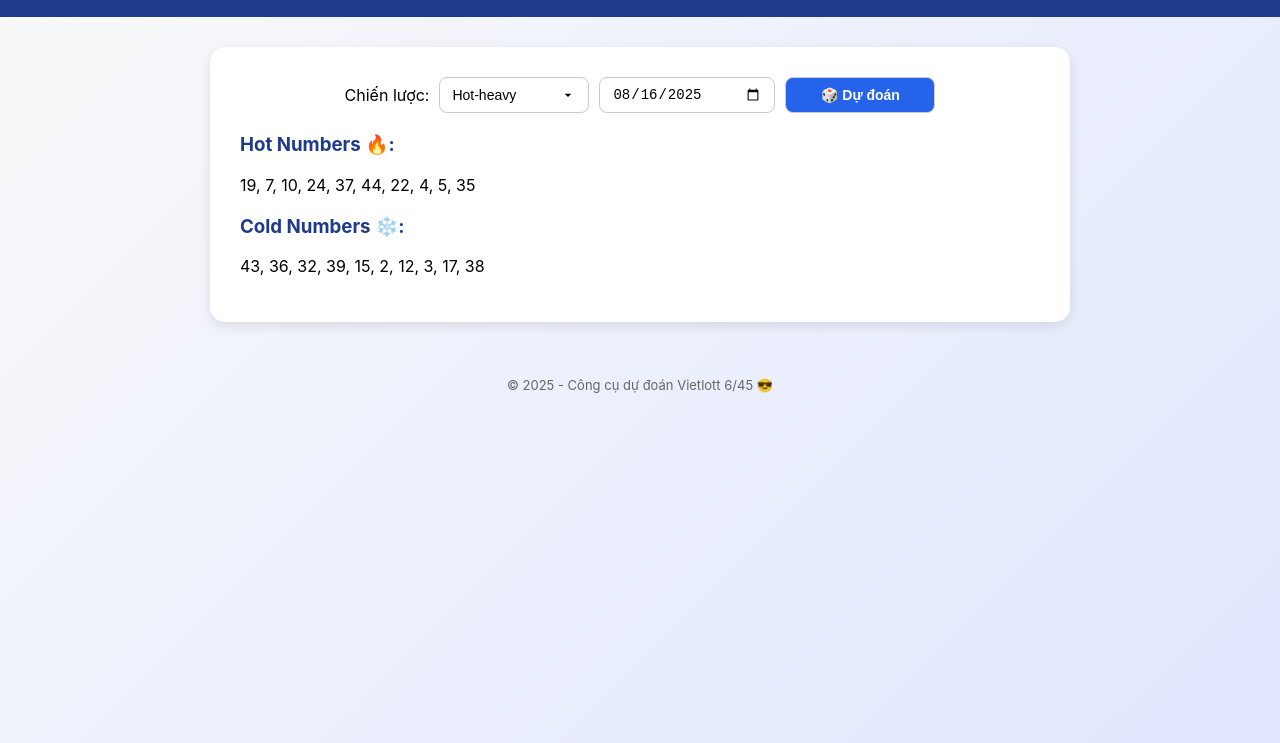
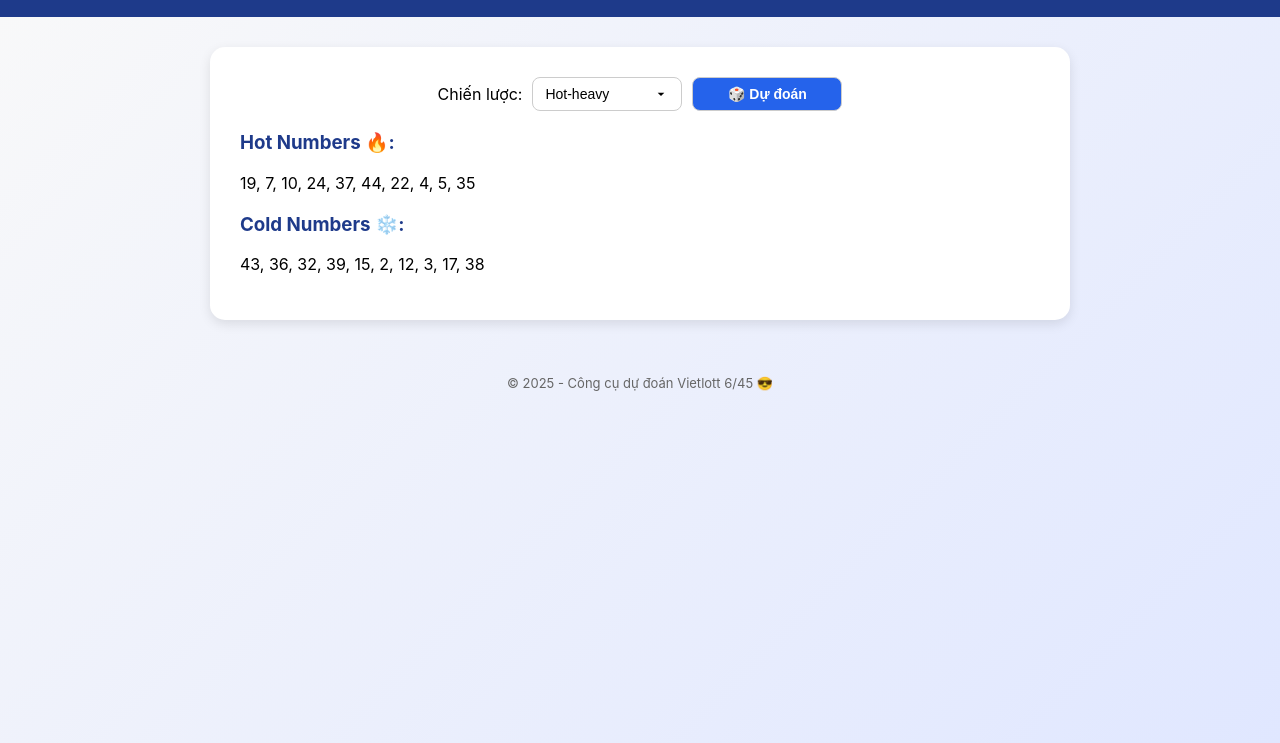
Before and after one commit to longzenn/vietlott645-data, a plain HTML site: page index.html in a window 1280 px wide. Shown: the part 57-800 px from the top of the page. Drawn offline with Linux system fonts and the light colour scheme.

Commit message:
Update index.html

```diff
--- a/index.html
+++ b/index.html
@@ -21,7 +21,7 @@
         <option value="only-hot">Only Hot</option>
       </select>
 
-      <input type="date" id="today">
+      <input type="date" id="today" style="display: none;">
       <button id="predictBtn">🎲 Dự đoán</button>
     </div>
 
```
